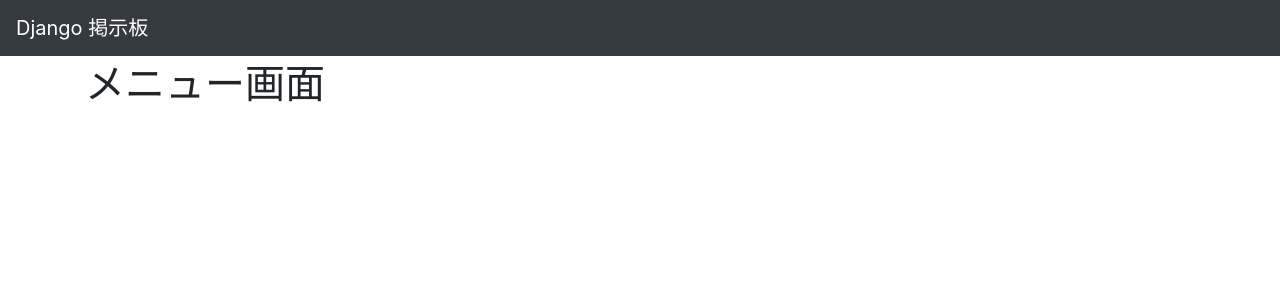
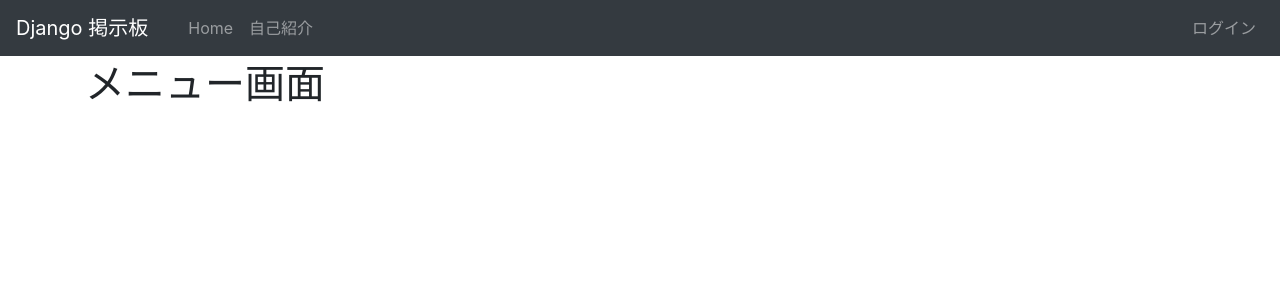
Before and after one commit to syokubai/Django_BBS, a Django app: page /bbs/menu/ in a window 1280 px wide. Shown: the top 300 px of the page. Run offline with Django 3.2, Linux system fonts and the light colour scheme; some libraries are stand-ins or nearby versions.

Commit message:
Add: ログイン・ログアウト機能の実装#1

```diff
--- /dev/null
+++ b/BBS/middleware/auth.py
@@ -0,0 +1,22 @@
+from django.utils.deprecation import MiddlewareMixin
+from django.http import HttpResponseRedirect
+from django.contrib import messages
+import re
+
+
+class LoginRequiredMiddleware(MiddlewareMixin):
+    # ログイン必須にするためのミドルウェア
+    def process_response(self, request, response):
+
+        # django-allauthとメニュー画面のパスの場合、そのままページ遷移
+        account_pattern = re.compile(r'^/bbs/accounts/*')
+        menu_pattern = re.compile(r'^/bbs/menu/$')
+        if account_pattern.match(request.path) or menu_pattern.match(request.path):
+            return response
+
+        # 上記以外のページに認証なしに遷移しようとするとログインページへ
+        if not request.user.is_authenticated:
+            messages.info(request, "ログインしてください")
+            return HttpResponseRedirect('/bbs/accounts/login/')
+
+        return response
--- a/BBS/urls.py
+++ b/BBS/urls.py
@@ -1,7 +1,7 @@
-from django.urls import path
-
+from django.urls import include, path
 from . import views
 
 urlpatterns = [
     path('menu/', views.menu, name='menu'),
+    path('accounts/', include('allauth.urls')),
 ]
--- a/templates/base.html
+++ b/templates/base.html
@@ -17,6 +17,33 @@
 <body>
 <nav class="navbar navbar-expand-md navbar-dark bg-dark fixed-top">
     <a class="navbar-brand" href="/bbs/menu">Django 掲示板</a>
+    <ul class="navbar-nav mr-auto">
+        <li class="nav-item">
+            <a class="nav-link" href="/bbs/menu">Home</a>
+        </li>
+        <li class="nav-item">
+            <a class="nav-link" href="#">自己紹介</a>
+        </li>
+    </ul>
+
+    <ul class="navbar-nav">
+
+        {% if user.is_authenticated %}
+            <li class="navbar-text text-white">
+                ようこそ {{ user.get_username }} さん!
+            </li>
+            <li class="nav-item">
+                <a class="nav-link" href="/bbs/accounts/logout">ログアウト</a>
+            </li>
+        {% else %}
+            <li class="nav-item">
+                <a class="nav-link" href="/bbs/accounts/login">ログイン</a>
+            </li>
+        {% endif %}
+
+    </ul>
+
+
 </nav>
 
 <main role="main" class="container" style="padding-top: 60px">
```
Also changed, not shown: config/settings.py (+15 -0 lines), BBS/middleware/__init__.py (added).
